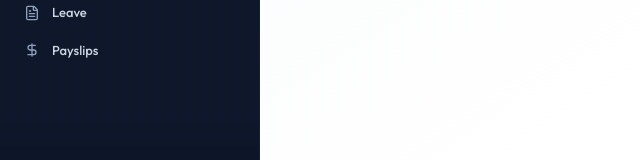
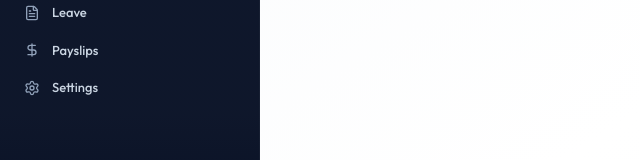
Before and after one commit to shumaila1421/employee-management-system, a React (Vite) app in the folder client/: page /dashboard in a window 1280 px wide. Shown: the part 286-446 px from the top of the page, without its empty margins (0-640 px from the left). Built offline with nearby package versions, Linux system fonts and the light colour scheme.

Commit message:
sidebar updated

```diff
--- a/client/src/components/Sidebar.jsx
+++ b/client/src/components/Sidebar.jsx
@@ -38,7 +38,7 @@ const Sidebar = () => {
       : { name: "Attendance", href: "/attendance", icon: CalendarIcon },
     { name: "Leave", href: "/leave", icon: FileTextIcon },
     { name: "Payslips", href: "/payslips", icon: DollarSignIcon },
-    // { name: "Settings", href: "/settings", icon: SettingsIcon },
+    { name: "Settings", href: "/settings", icon: SettingsIcon },
   ];
 
   const handleLogout = () => {
```
